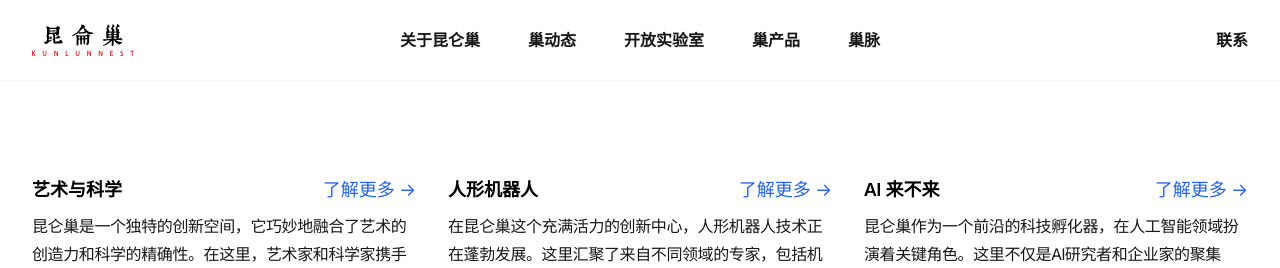
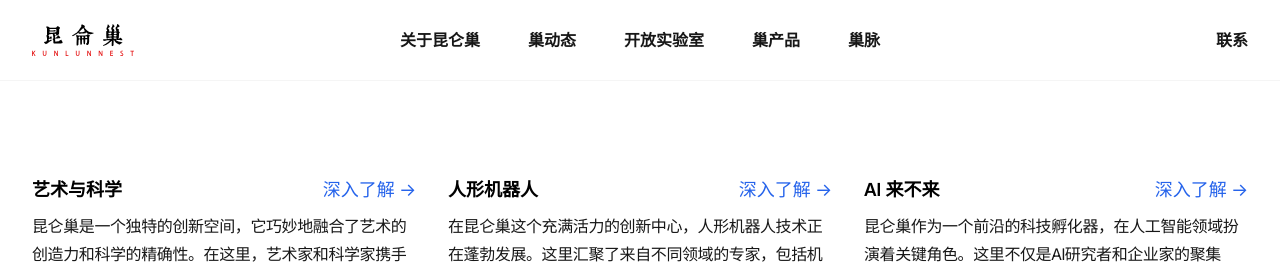
Before and after one commit to dabaz-official/kunlunnest, a Next.js app: page / in a window 1280 px wide. Shown: the top 268 px of the page. Built offline with nearby package versions, Linux system fonts and the light colour scheme.

Commit message:
update text

```diff
--- a/components/home/ProductsSection.tsx
+++ b/components/home/ProductsSection.tsx
@@ -33,7 +33,7 @@
                   href={product.href}
                   className="leading-6 text-blue-600 hover:underline hover:text-blue-500 transition"
                 >
-                  了解更多 -&gt;
+                  深入了解 -&gt;
                 </Link>
               </div>
               <p
--- a/components/labs/LabsNavigation.tsx
+++ b/components/labs/LabsNavigation.tsx
@@ -13,7 +13,7 @@
           <div className="group aspect-h-1 aspect-w-2 overflow-hidden rounded-lg sm:aspect-h-1 sm:aspect-w-1 sm:row-span-2">
             <img
               src="/images/labs/3d.webp"
-              alt="Two models wearing women's black cotton crewneck tee and off-white cotton crewneck tee."
+              alt="昆仑巢的 3D 打印开放实验室"
               className="object-cover object-center group-hover:opacity-75 transition-all"
             />
             <div aria-hidden="true" className="bg-gradient-to-b from-transparent to-black opacity-50" />
@@ -34,7 +34,7 @@
           <div className="group aspect-h-1 aspect-w-2 overflow-hidden rounded-lg sm:aspect-none sm:relative sm:h-full">
             <img
               src="/images/labs/aigc.webp"
-              alt="Wooden shelf with gray and olive drab green baseball caps, next to wooden clothes hanger with sweaters."
+              alt="昆仑巢的 AIGC 开放实验室。"
               className="object-cover object-center group-hover:opacity-75 sm:absolute sm:inset-0 sm:h-full sm:w-full transition-all"
             />
             <div
@@ -58,7 +58,7 @@
           <div className="group aspect-h-1 aspect-w-2 overflow-hidden rounded-lg sm:aspect-none sm:relative sm:h-full">
             <img
               src="/images/labs/robot.webp"
-              alt="Walnut desk organizer set with white modular trays, next to porcelain mug on wooden desk."
+              alt="昆仑巢的人形机器人开放实验室。"
               className="object-cover object-center group-hover:opacity-75 sm:absolute sm:inset-0 sm:h-full sm:w-full transition-all"
             />
             <div
```
